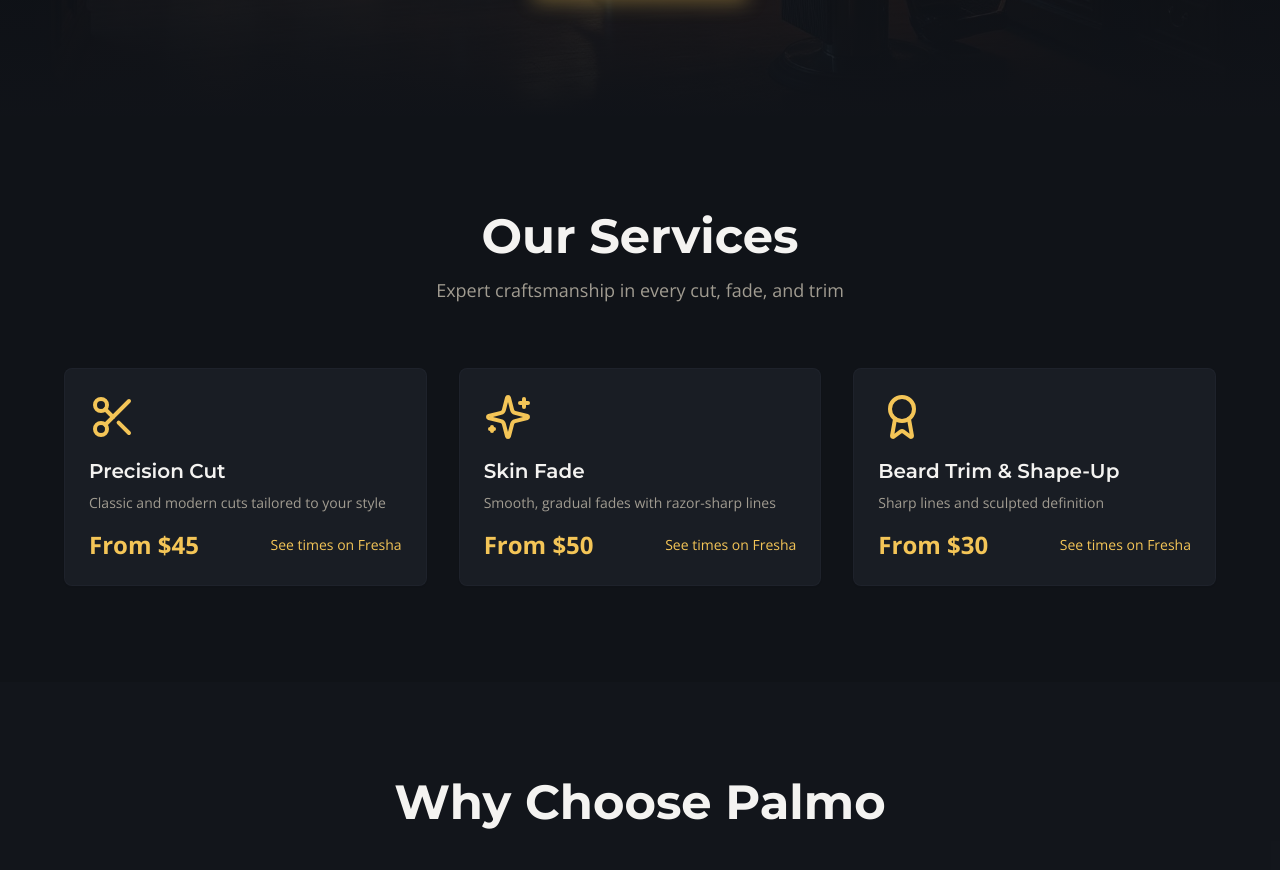
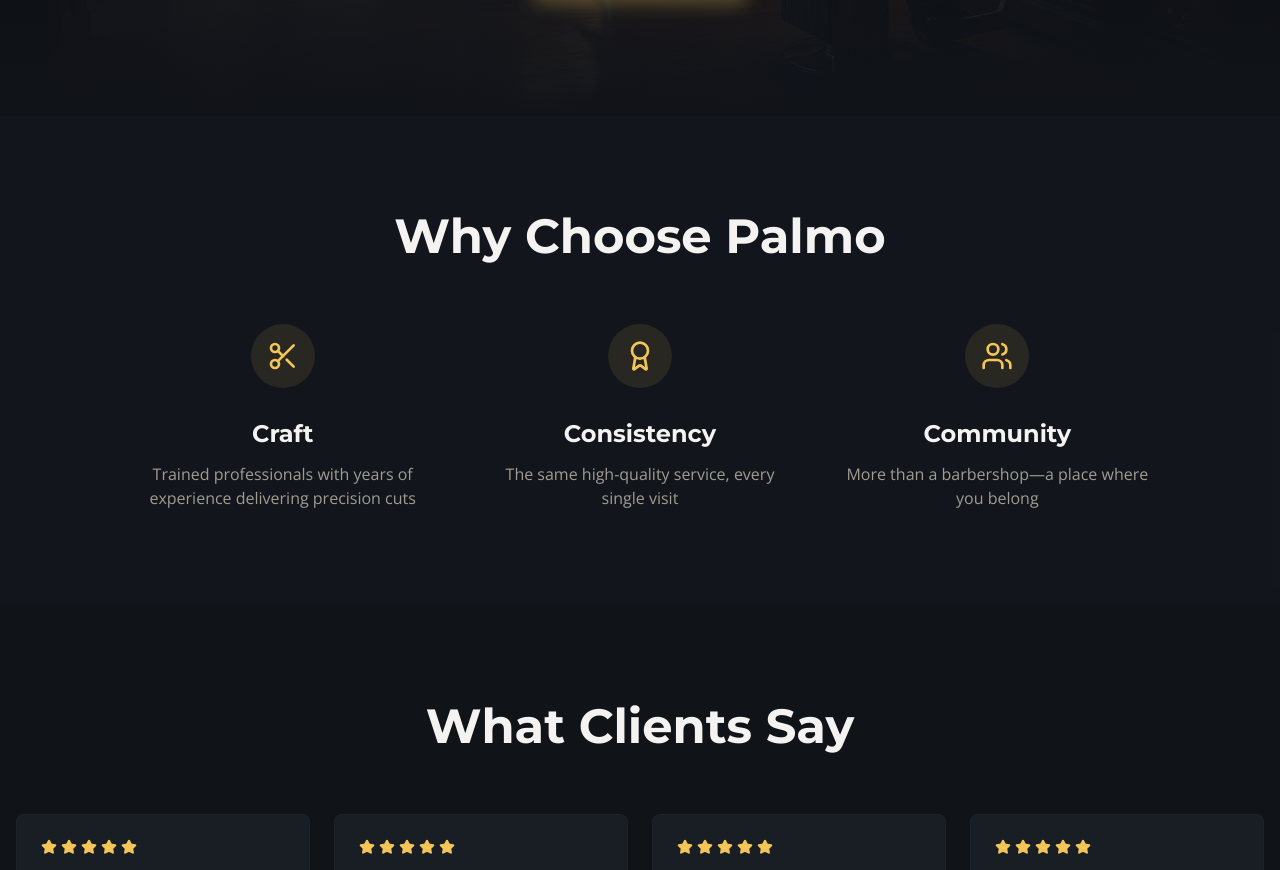
Before and after one commit to arisalhasan/character-cuts-app, a React (Vite) app: page / in a window 1280 px wide. Shown: the part 684-1554 px from the top of the page. Built offline with nearby package versions, Linux system fonts and the light colour scheme; the HTML template or start-up script is replaced by a standard one.

Commit message:
Remove services section from home page

```diff
--- a/src/pages/Home.tsx
+++ b/src/pages/Home.tsx
@@ -1,8 +1,7 @@
 import { motion, useScroll, useTransform } from "framer-motion";
-import { Scissors, Sparkles, Users, Award } from "lucide-react";
+import { Scissors, Users, Award } from "lucide-react";
 import { Button } from "@/components/ui/button";
 import AnimatedBackground from "@/components/AnimatedBackground";
-import ServiceCard from "@/components/ServiceCard";
 import ReviewCard from "@/components/ReviewCard";
 
 const Home = () => {
@@ -11,27 +10,6 @@ const Home = () => {
   const { scrollYProgress } = useScroll();
   const heroY = useTransform(scrollYProgress, [0, 0.3], [0, 100]);
   const heroOpacity = useTransform(scrollYProgress, [0, 0.3], [1, 0]);
-
-  const services = [
-    {
-      icon: Scissors,
-      title: "Precision Cut",
-      description: "Classic and modern cuts tailored to your style",
-      price: "From $45",
-    },
-    {
-      icon: Sparkles,
-      title: "Skin Fade",
-      description: "Smooth, gradual fades with razor-sharp lines",
-      price: "From $50",
-    },
-    {
-      icon: Award,
-      title: "Beard Trim & Shape-Up",
-      description: "Sharp lines and sculpted definition",
-      price: "From $30",
-    },
-  ];
 
   const reviews = [
     {
@@ -140,29 +118,6 @@ const Home = () => {
             </motion.div>
           </motion.div>
         </motion.div>
-      </section>
-
-      {/* Services Section */}
-      <section className="py-24 bg-background relative">
-        <div className="container mx-auto px-4">
-          <motion.div
-            initial={{ opacity: 0, y: 20 }}
-            whileInView={{ opacity: 1, y: 0 }}
-            viewport={{ once: true }}
-            transition={{ duration: 0.6 }}
-            className="text-center mb-16"
-          >
-            <h2 className="text-4xl md:text-5xl font-display font-bold mb-4">Our Services</h2>
-            <p className="text-muted-foreground text-lg max-w-2xl mx-auto">
-              Expert craftsmanship in every cut, fade, and trim
-            </p>
-          </motion.div>
-          <div className="grid grid-cols-1 md:grid-cols-2 lg:grid-cols-3 gap-8 max-w-6xl mx-auto">
-            {services.map((service, index) => (
-              <ServiceCard key={service.title} {...service} index={index} />
-            ))}
-          </div>
-        </div>
       </section>
 
       {/* Why Choose Us Section */}
```
